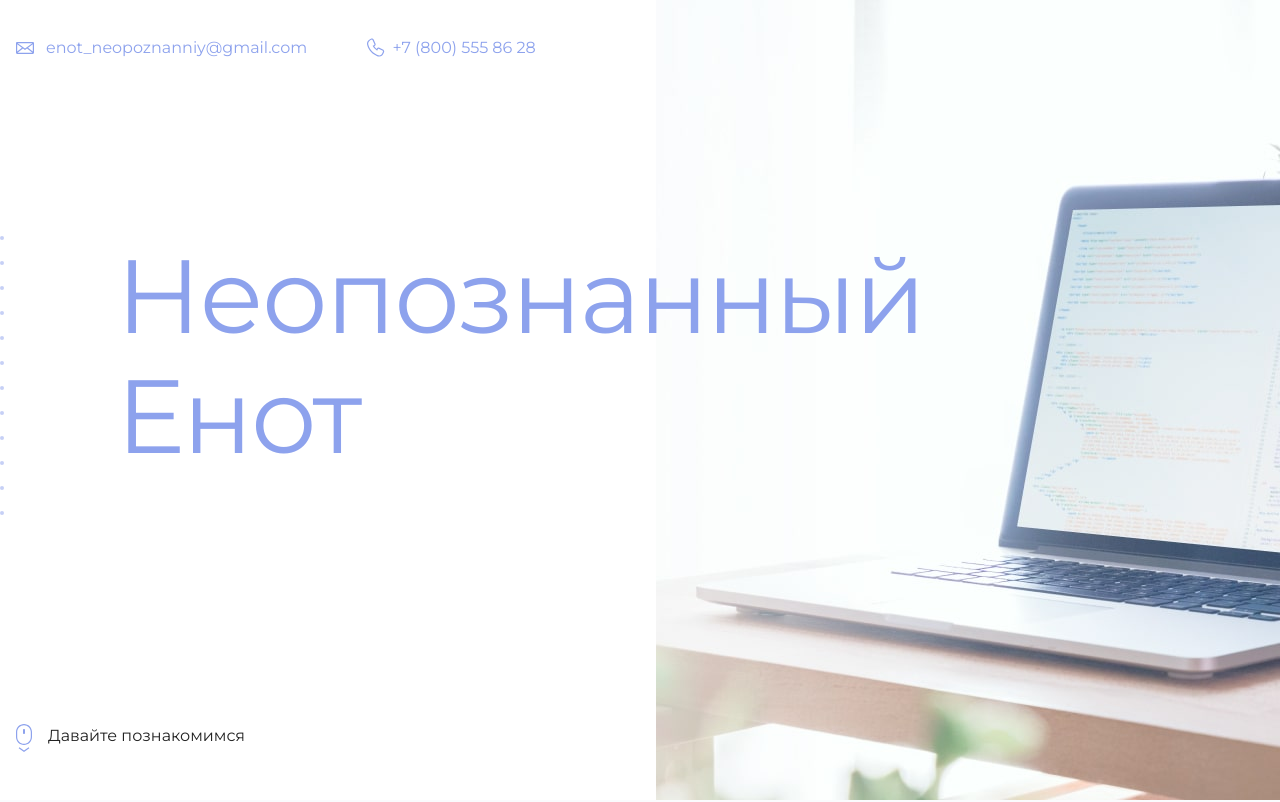
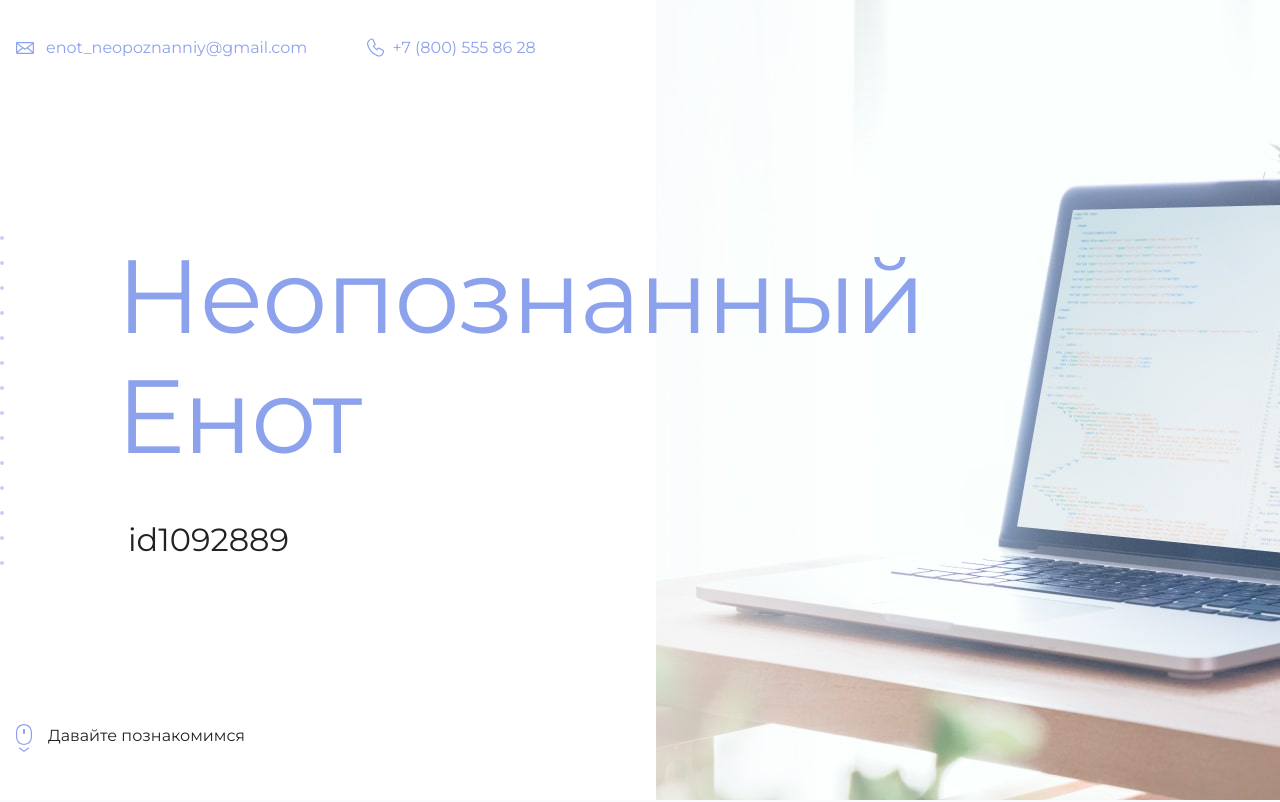
Before and after one commit to DaniilFomin/github-pages-example, a plain HTML site: page my-site/index.html in a window 1280 px wide. Shown: the top 802 px of the page. Drawn offline with Linux system fonts and the light colour scheme.

Commit message:
Update index.html
id added

```diff
--- a/my-site/index.html
+++ b/my-site/index.html
@@ -19,7 +19,7 @@
       <section class="hero-image">
         <div class="container">
           <h1 class="heading">Неопознанный Енот</h1>
-          <p><!-- Тут ваш id на сайте Академии --></p>
+          <p>id1092889</p>
         </div>
       </section>
 
```
